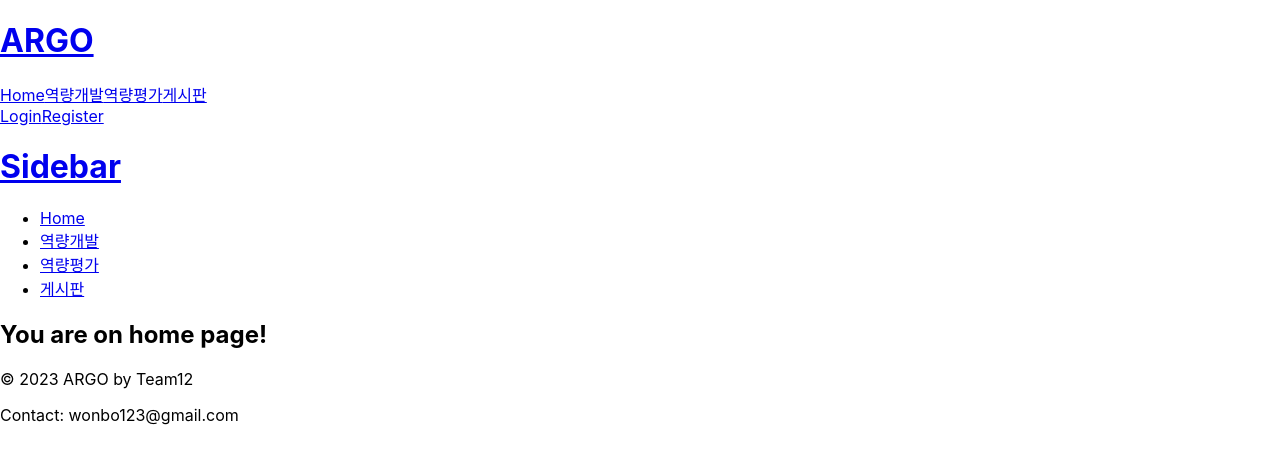
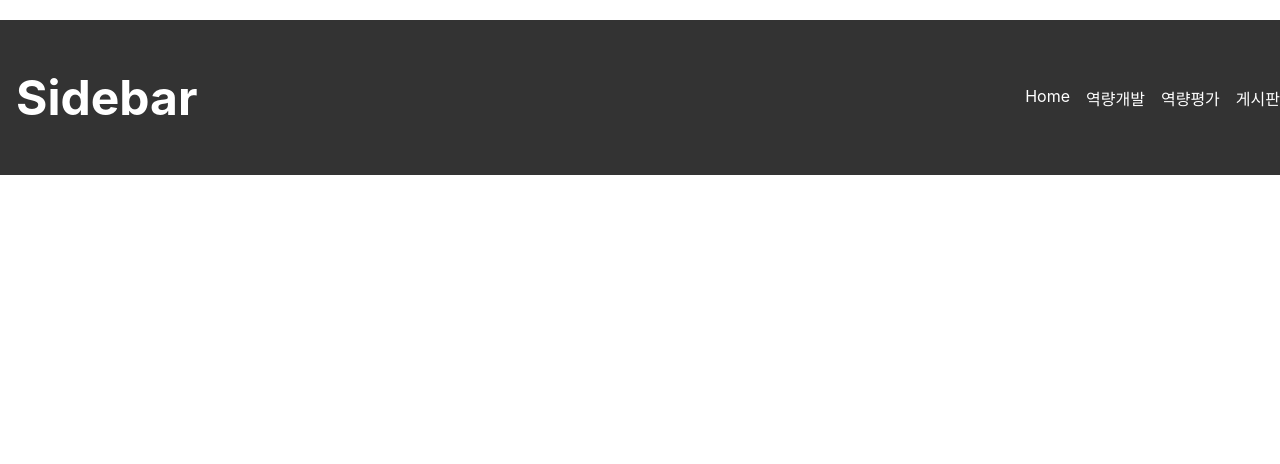
Before and after one commit to bonbi0604/argo, a React (Create React App) app in the folder frontend/: page / in a window 1280 px wide. Shown: the top 464 px of the page. Built offline with nearby package versions, Linux system fonts and the light colour scheme.

Commit message:
connect css settings to the page

```diff
--- a/frontend/src/components/HeaderMenu.js
+++ b/frontend/src/components/HeaderMenu.js
@@ -1,6 +1,7 @@
 import { useContext, useState } from "react";
 import { Link } from "react-router-dom";
 import AuthContext from "../context/AuthContext";
+import './HeaderMenu.css'
 
 // sanity check - 추후 완성되면 지우기
 console.log("header menu");
@@ -61,14 +62,15 @@ const HeaderMenu = () => {
         <div className="header-login">
           {user ? (
             <button className="logout-button" onClick={logoutUser}>
-              Logout
+              로그아웃
             </button>
           ) : (
             <>
               <Link to="/login" className="login-button">
-                Login
+                로그인
               </Link>
-              <Link to="/register">Register</Link>
+              &nbsp; | &nbsp;
+              <Link to="/register">회원가입</Link>
             </>
           )}
         </div>
--- a/frontend/src/components/Navbar.js
+++ b/frontend/src/components/Navbar.js
@@ -1,6 +1,7 @@
 import { useContext, useState } from "react";
 import { Link } from "react-router-dom";
 import AuthContext from "../context/AuthContext";
+import './Navbar.css'
 
 // sanity check - 추후 완성되면 지우기
 console.log("navbar");
```
